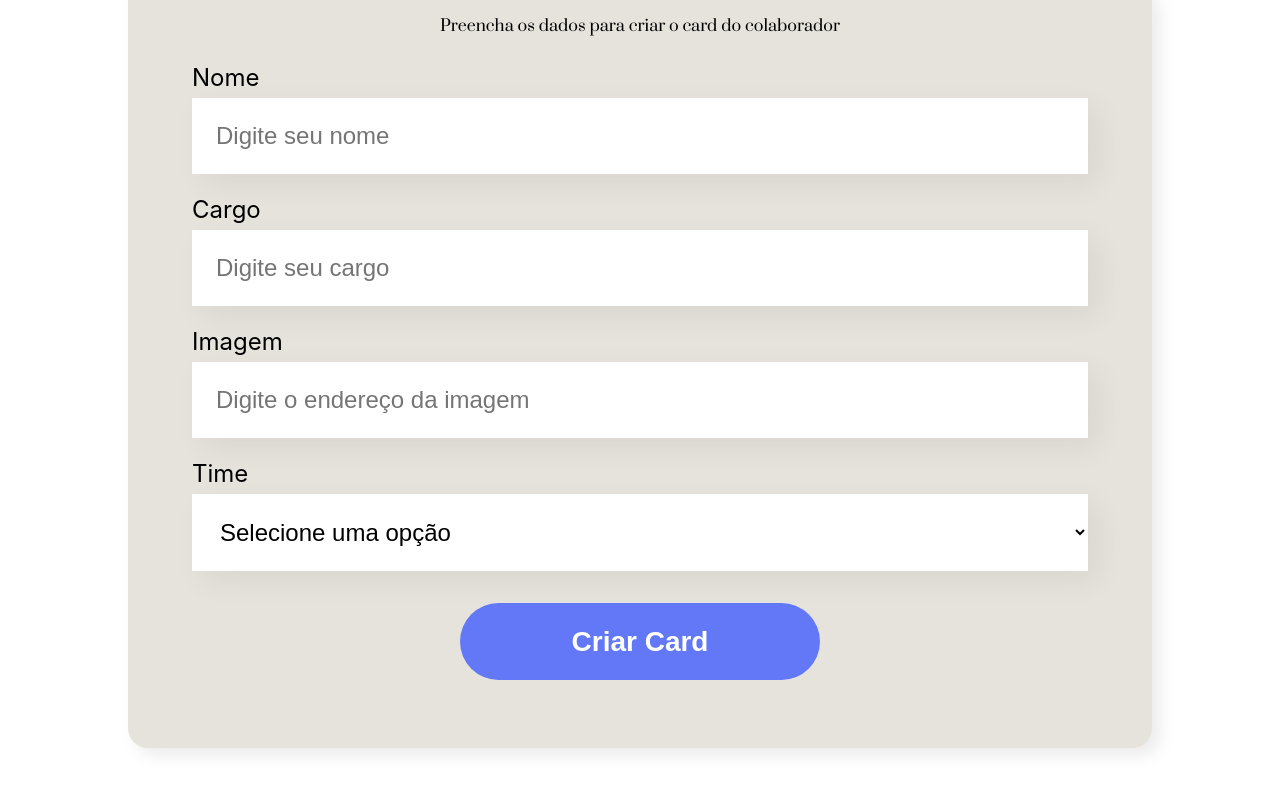
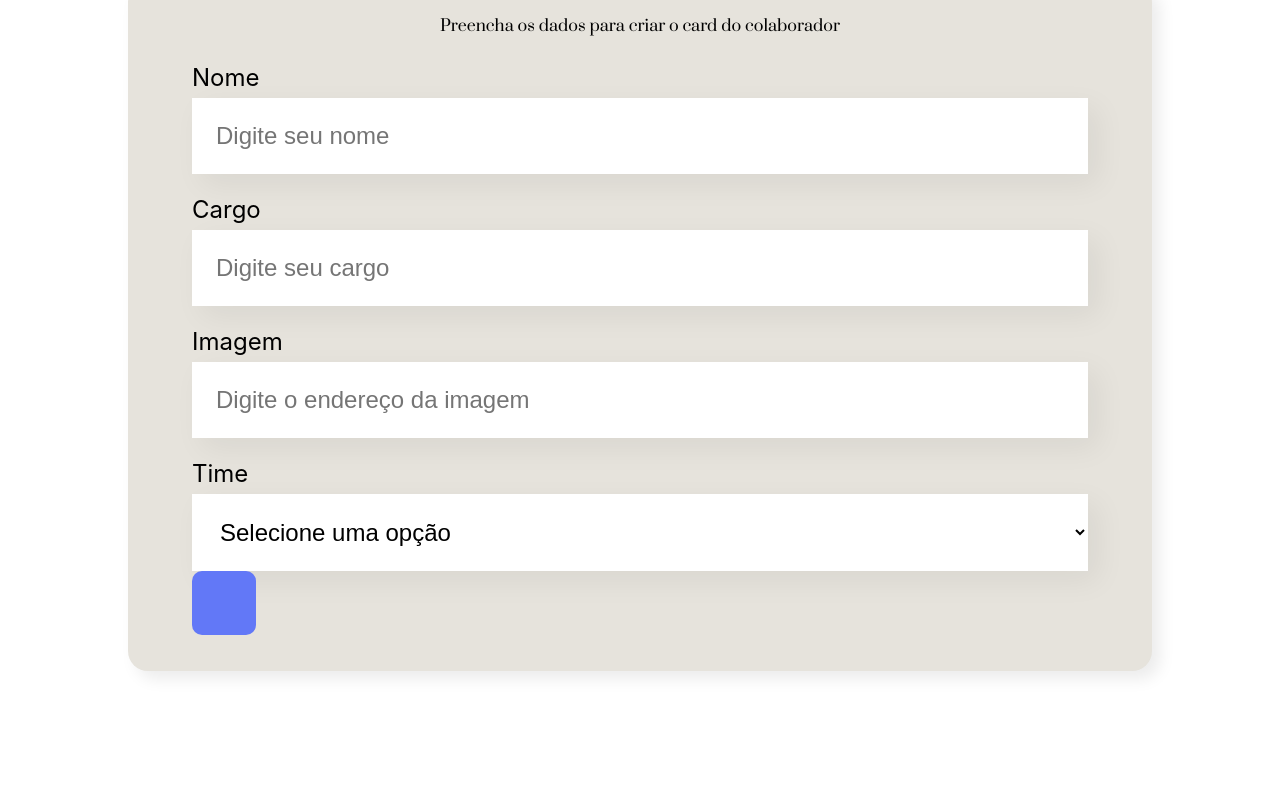
Before and after one commit to abimael09/organo-react, a React (Create React App) app: page / in a window 1280 px wide. Shown: the part 594-1386 px from the top of the page. After the commit the page ends 1345 px from the top, so only its background shows below. Built offline with nearby package versions, Linux system fonts and the light colour scheme; the HTML template or start-up script is replaced by a standard one.

Commit message:
Fazendo melhorias no componente do Botão

```diff
--- a/src/componentes/Botao/Botao.css
+++ b/src/componentes/Botao/Botao.css
@@ -1,15 +1,13 @@
 .botao {
-    display: block;
-    /* width: 16em; */
-    background-color: #6278f7;
-    border-radius: 10em;
+    background: #6278F7;
+    border-radius: 10px;
     font-weight: 700;
-    font-size: 28px;
-    padding: 0.8em 4em;
+    font-size: 18px;
+    padding: 32px;
+    color: #FFF;
+    cursor: pointer;
+    font-weight: bold;
     border: none;
-    cursor: pointer;
-    color: #FFF;
-    margin: 32px auto;
 }
 
 .botao:hover {
--- a/src/componentes/Botao/index.js
+++ b/src/componentes/Botao/index.js
@@ -1,9 +1,9 @@
-import './Botao.css'
+import '../Botao/Botao.css'
 
-const Botao = (props) => {
-    return (<button className='botao'>
-        {props.children}
-    </button>)
+const Botao = ({texto}) => {
+    return <button className="botao">
+        {texto}
+    </button>
 }
 
 export default Botao
```
